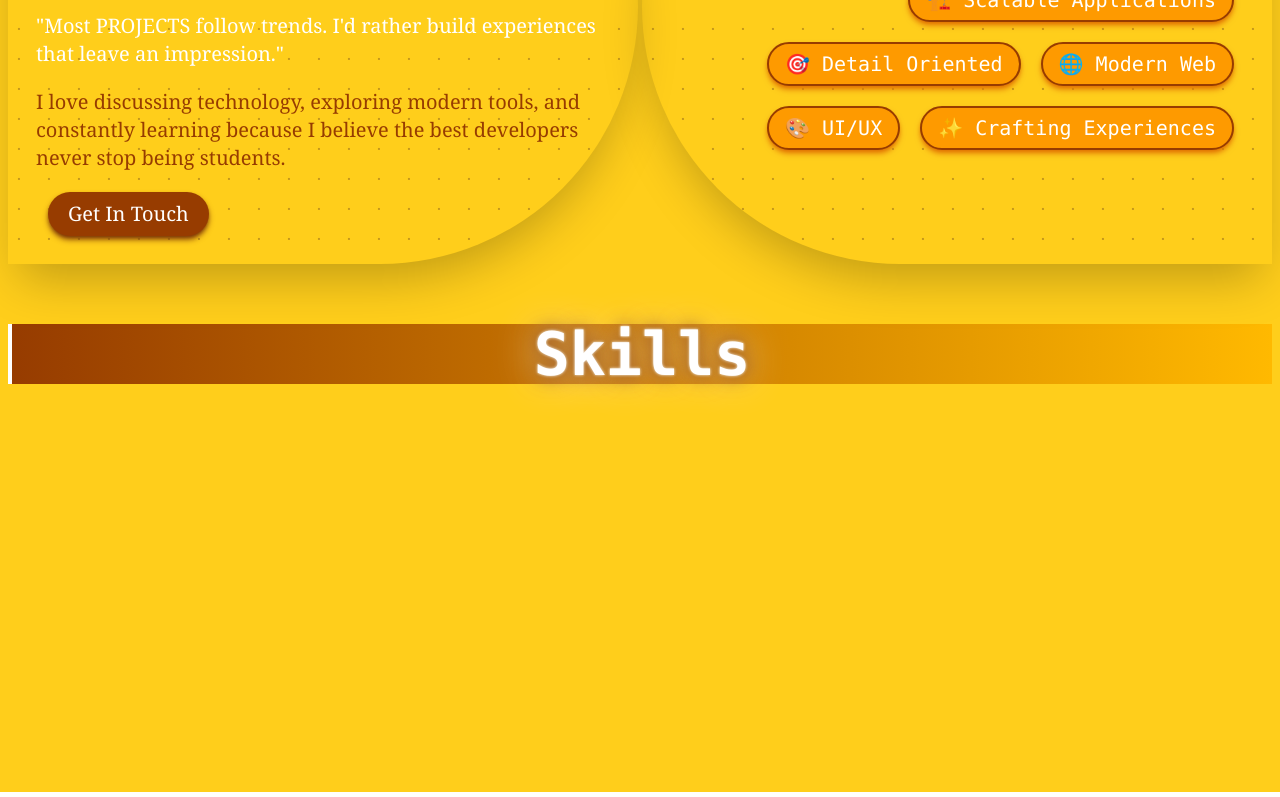
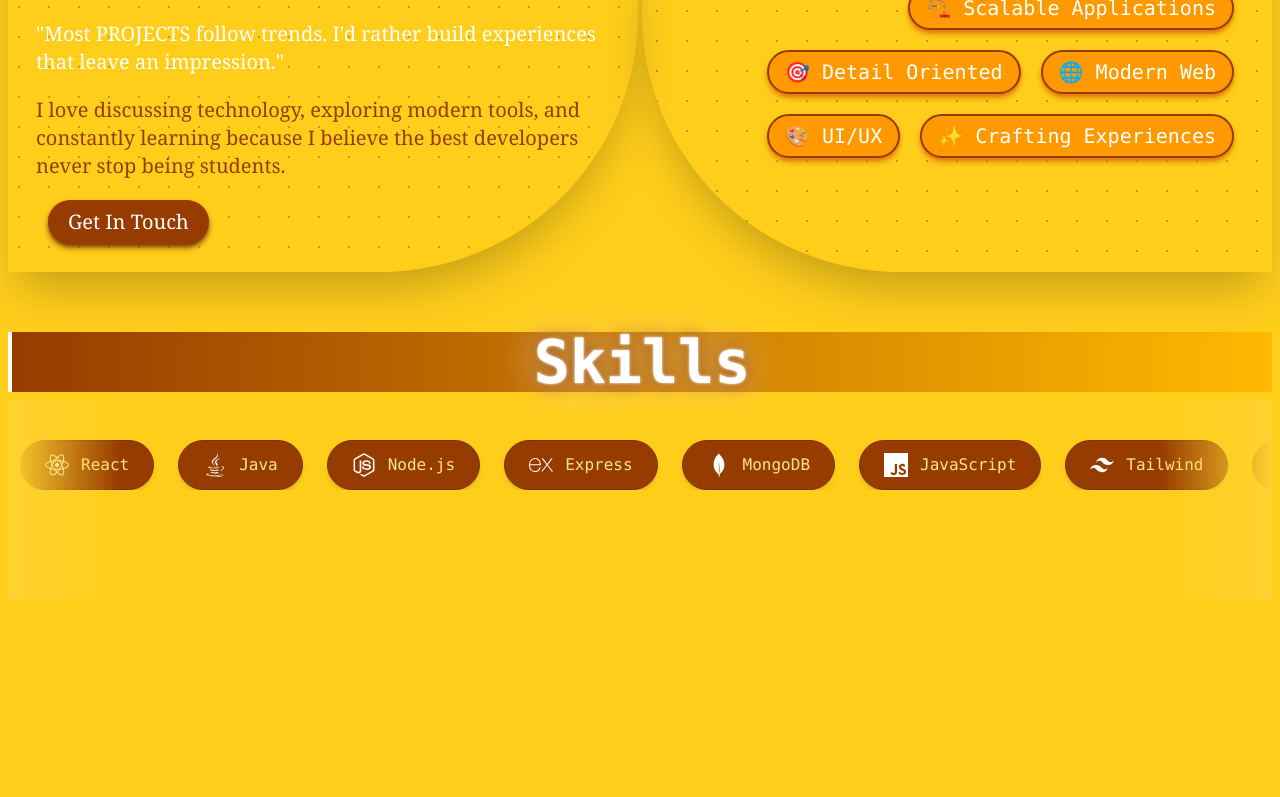
Before and after one commit to Brijesh-pal4542/portfolio, a React (Vite) app in the folder my-portfolio/: page / in a window 1280 px wide. Shown: the part 1132-1929 px from the top of the page. Built offline with nearby package versions, Linux system fonts and the light colour scheme.

Commit message:
added skills section

```diff
--- a/my-portfolio/components/About.jsx
+++ b/my-portfolio/components/About.jsx
@@ -1,13 +1,13 @@
 function About() {
   return (
     <div className="my-15 max-sm:mt-25">
-      <div className="text-center block text-5xl border-l-4 bg-linear-to-r from-amber-800 to bg-amber-400 font-bold shade md:text-6xl">
+      <div className="text-center block text-5xl border-l-4 bg-linear-to-r from-amber-800 to bg-amber-400 font-bold shade md:text-6xl mb-2">
         About me
       </div>
       <div className="w-full md:flex md:gap-1">
-        <div className="h-[50%] w-full md:w-[50%] md:h-full rounded-r-full dot-grid shadow-2xl p-7 font-serif text-amber-800">
+        <div className="h-[50%] w-full md:w-[50%] md:h-full rounded-r-full dot-grid shadow-2xl p-7 font-serif text-amber-800 max-sm:rounded-b-full">
           <p className="md:text-xl">
-            I'm <span className="shade">Brijesh Pal,</span> driven by curiosity,
+            Hi, my name is <span className="shade">Brijesh Pal</span> and i'm CSE (AIML) student. I'm driven by curiosity,
             creativity and continuous growth.
           </p>
           <p className="md:text-xl mt-5">
@@ -26,11 +26,11 @@ function About() {
             learning because I believe the best developers never stop being
             students.
           </p>
-          <button className="mx-3 bg-amber-800 py-2 px-5 rounded-full cursor-pointer md:text-xl shadow-md shadow-amber-900 hover:-translate-y-1.5 duration-500 text-white mt-5 max-sm:hidden">
+          <button className="mx-3 bg-amber-800 py-2 px-5 rounded-full cursor-pointer md:text-xl shadow-md shadow-amber-900 hover:-translate-y-1.5 duration-500 text-white mt-5">
             Get In Touch
           </button>
         </div>
-        <div className="w-full dot-grid md:w-[50%] rounded-l-full shadow-2xl text-right p-7">
+        <div className="w-full dot-grid md:w-[50%] rounded-l-full shadow-2xl text-right p-7 max-sm:hidden">
           <button className="py-1.5 px-4 border-2 border-amber-800 rounded-full md:text-xl bg-amber-500 shadow-md shadow-amber-600 hover:-translate-y-2 duration-500 hover:bg-amber-800 m-2.5">
             🔍 Curious Learner
           </button>
--- a/my-portfolio/components/Skills.jsx
+++ b/my-portfolio/components/Skills.jsx
@@ -1,11 +1,102 @@
-function Skills() {
+import { FaReact, FaJava, FaNodeJs, FaGitAlt, FaGithub } from "react-icons/fa";
+
+import {
+  SiJavascript,
+  SiExpress,
+  SiMongodb,
+  SiTailwindcss,
+} from "react-icons/si";
+
+const skills = [
+  { name: "React", icon: FaReact },
+  { name: "Java", icon: FaJava },
+  { name: "Node.js", icon: FaNodeJs },
+  { name: "Express", icon: SiExpress },
+  { name: "MongoDB", icon: SiMongodb },
+  { name: "JavaScript", icon: SiJavascript },
+  { name: "Tailwind", icon: SiTailwindcss },
+  { name: "Git", icon: FaGitAlt },
+  { name: "GitHub", icon: FaGithub },
+];
+
+function SkillCard({ skill }) {
+  const Icon = skill.icon;
+
   return (
-  <div>
-    <div className="text-center block text-5xl border-l-4 bg-linear-to-r from-amber-800 to bg-amber-400 font-bold shade md:text-6xl">
+    <div
+      className="
+      shrink-0
+      mx-3
+      rounded-full
+      border
+      border-amber-900
+      bg-amber-800
+      px-6
+      py-3
+      flex
+      items-center
+      gap-3
+      whitespace-nowrap
+      shadow-md
+      hover:-translate-y-1
+      hover:shadow-xl
+      transition-all
+      duration-300
+      "
+    >
+      <Icon className="text-2xl text-white" />
+      <span className="font-medium text-amber-200">{skill.name}</span>
+    </div>
+  );
+}
+
+function Marquee({ reverse = false }) {
+  return (
+    <div className="overflow-hidden">
+      <div
+        className={`
+        flex
+        w-max
+        ${reverse ? "animate-marquee-reverse" : "animate-marquee"}
+        hover:[animation-play-state:paused]
+        `}
+      >
+        {Array.from({ length: 6 }).map((_, copy) => (
+          <div key={copy} className="flex shrink-0">
+            {skills.map((skill) => (
+              <SkillCard key={skill.name + copy} skill={skill} />
+            ))}
+          </div>
+        ))}
+      </div>
+    </div>
+  );
+}
+
+export default function Skills() {
+  return (
+    <div>
+      <div className="text-center block text-5xl border-l-4 bg-linear-to-r from-amber-800 to bg-amber-400 font-bold shade md:text-6xl mb-2">
         Skills
       </div>
-  </div>
-);
+
+      <section className="relative overflow-hidden h-50 space-y-8">
+      <div className="absolute left-0 top-0 h-full w-28 bg-linear-to-r from-amber-300 to-transparent z-10" />
+
+      <div className="absolute right-0 top-0 h-full w-28 bg-linear-to-l from-amber-300 to-transparent z-10" />
+      {/* Large Screen */}
+
+      <div className="hidden lg:block my-10">
+        <Marquee />
+      </div>
+
+      {/* Small Screen */}
+
+      <div className="lg:hidden space-y-6 my-10">
+        <Marquee />
+        <Marquee reverse />
+      </div>
+    </section>
+    </div>
+  );
 }
-
-export default Skills;
--- a/my-portfolio/package.json
+++ b/my-portfolio/package.json
@@ -13,6 +13,7 @@
     "@tailwindcss/vite": "^4.3.3",
     "react": "^19.2.7",
     "react-dom": "^19.2.7",
+    "react-icons": "^5.7.0",
     "tailwindcss": "^4.3.3"
   },
   "devDependencies": {
--- a/my-portfolio/src/index.css
+++ b/my-portfolio/src/index.css
@@ -72,3 +72,25 @@ hr{
   0%, 100% { transform: translateY(0); }
   50% { transform: translateY(-15px); } /* Moves up 15px at the midpoint */
 }
+
+/*-----traslate cards from L to R & vice versa------*/
+@theme{
+  --animate-marquee: marquee 22s linear infinite;
+  --animate-marquee-reverse: marqueeReverse 22s linear infinite;
+}
+@keyframes marquee{
+  from{
+    transform:translateX(0);
+  }
+  to{
+    transform:translateX(calc(-100% / 6));
+  }
+}
+@keyframes marqueeReverse{
+  from{
+    transform:translateX(calc(-100% / 6));
+  }
+  to{
+    transform:translateX(0);
+  }
+}
```
Also changed, not shown: 1 other file (tests, documents, lock files or other folders).
